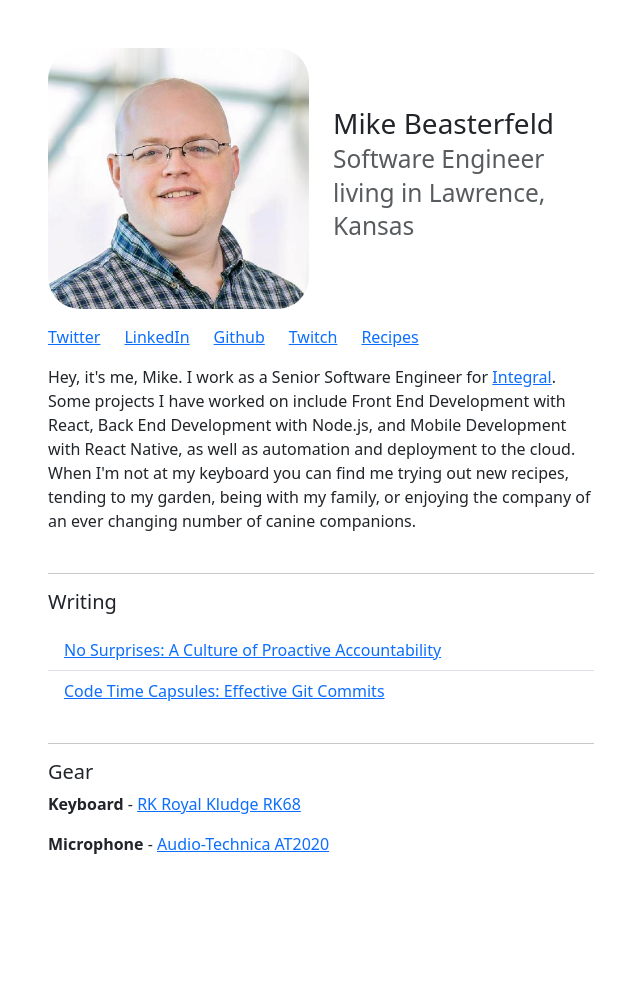
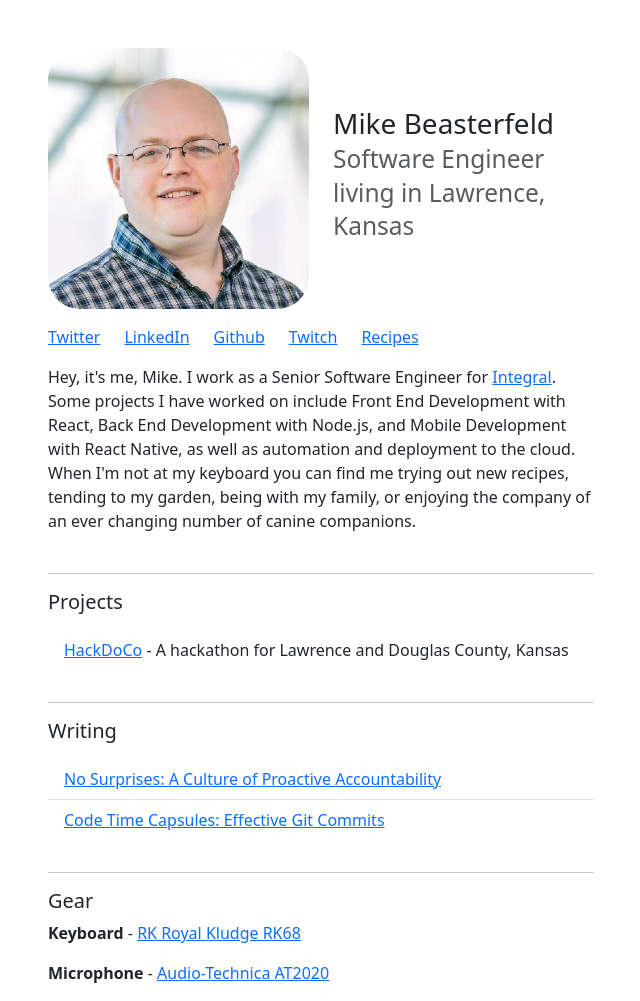
Before and after one commit to MikeBeasterfeld/mikebeasterfeld.github.io, a plain HTML site: page index.html in a window 1280 px wide. Shown: the whole page, without its empty margins (319-959 px from the left). Before the commit the page ends 872 px from the top, so only its background shows below. Drawn offline with nearby package versions, Linux system fonts and the light colour scheme.

Commit message:
Update index.html
Add projects section

```diff
--- a/index.html
+++ b/index.html
@@ -63,6 +63,19 @@
                     <hr>
                     <div class="row">
                         <div class="col-12">
+                            <h5 class="text-start">Projects</h5>
+                            <p class="text-start">
+                                <ul class="list-group list-group-flush">
+                                    <li class="list-group-item text-start">
+                                        <a href="https://www.hackdoco.com">HackDoCo</a> - A hackathon for Lawrence and Douglas County, Kansas
+                                    </li>
+                                </ul>
+                            </p>
+                        </div>
+                    </div>
+                    <hr>
+                    <div class="row">
+                        <div class="col-12">
                             <h5 class="text-start">Writing</h5>
                             <p class="text-start">
                                 <ul class="list-group list-group-flush">
```
